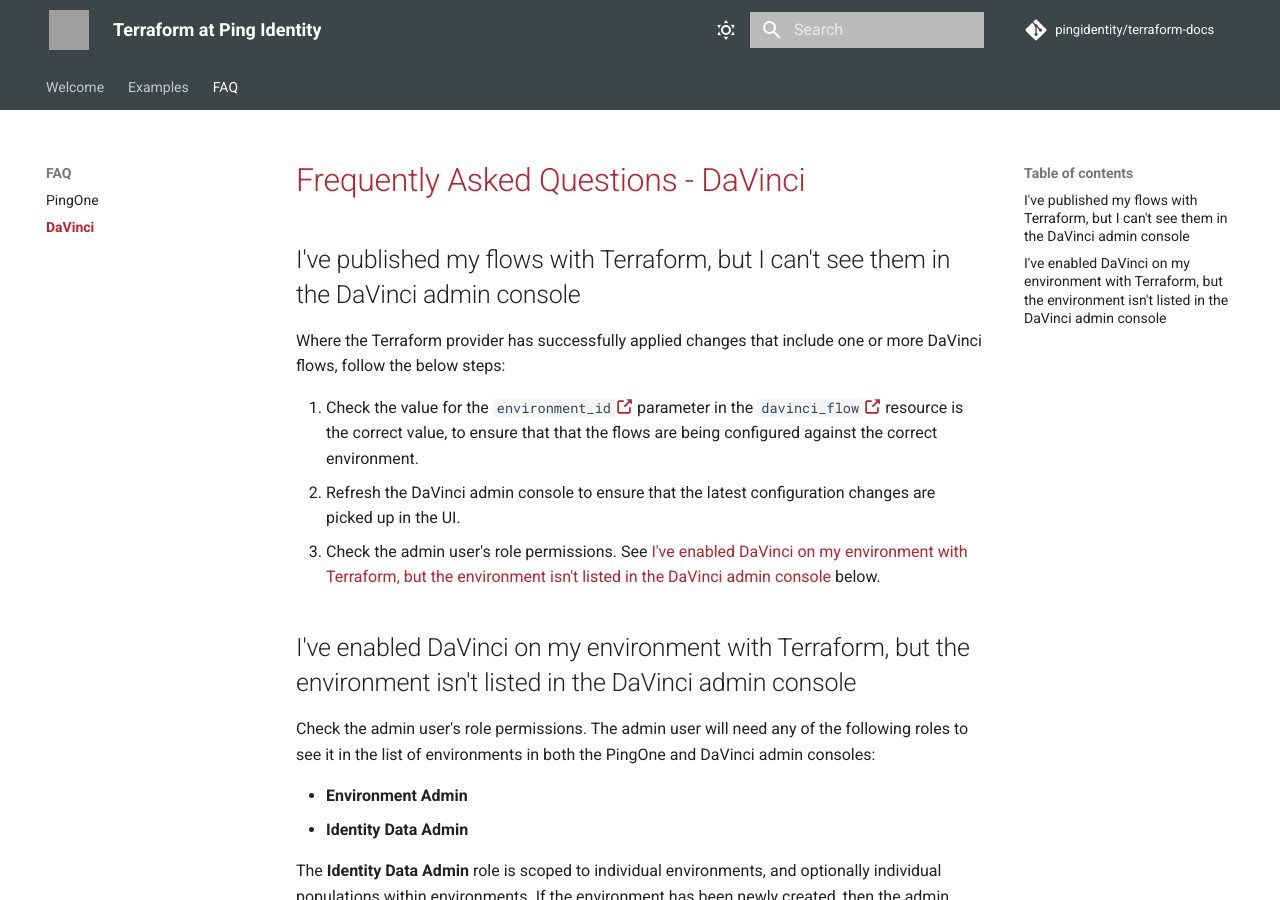
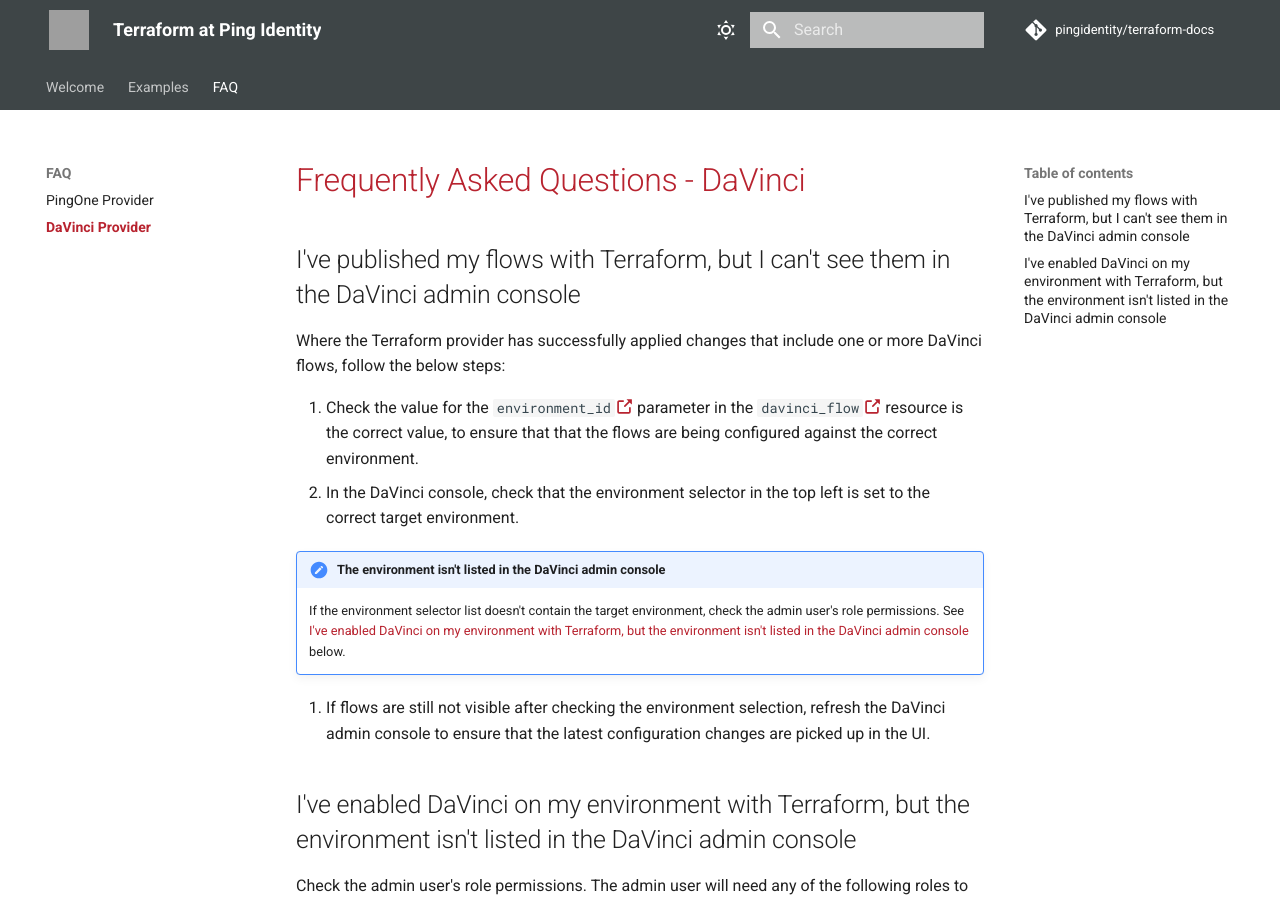
Before and after one commit to pingidentity/terraform-docs, an MkDocs documentation site: the page built from docs/faq/davinci.md, in a window 1280 px wide and 900 px high. Built offline with MkDocs 1.6.1 and Material for MkDocs 9.7.7, drawn with Linux system fonts in a browser that asks for light colours; comment, search, counter and statistics services are not loaded; grey boxes are pictures that could not be loaded.

Commit message:
minor wording updates

```diff
--- a/docs/faq/davinci.md
+++ b/docs/faq/davinci.md
@@ -5,8 +5,12 @@
 Where the Terraform provider has successfully applied changes that include one or more DaVinci flows, follow the below steps:
 
 1. Check the value for the `environment_id`<a href="https://registry.terraform.io/providers/pingidentity/davinci/latest/docs/resources/flow#environment_id" target="_blank">:octicons-link-external-16:</a> parameter in the `davinci_flow`<a href="https://registry.terraform.io/providers/pingidentity/davinci/latest/docs/resources/flow" target="_blank">:octicons-link-external-16:</a> resource is the correct value, to ensure that that the flows are being configured against the correct environment.
-2. Refresh the DaVinci admin console to ensure that the latest configuration changes are picked up in the UI.
-3. Check the admin user's role permissions.  See [I've enabled DaVinci on my environment with Terraform, but the environment isn't listed in the DaVinci admin console](#ive-enabled-davinci-on-my-environment-with-terraform-but-the-environment-isnt-listed-in-the-davinci-admin-console) below.
+2. In the DaVinci console, check that the environment selector in the top left is set to the correct target environment.
+
+!!! note "The environment isn't listed in the DaVinci admin console"
+    If the environment selector list doesn't contain the target environment, check the admin user's role permissions.  See [I've enabled DaVinci on my environment with Terraform, but the environment isn't listed in the DaVinci admin console](#ive-enabled-davinci-on-my-environment-with-terraform-but-the-environment-isnt-listed-in-the-davinci-admin-console) below.
+
+3. If flows are still not visible after checking the environment selection, refresh the DaVinci admin console to ensure that the latest configuration changes are picked up in the UI.
 
 ## I've enabled DaVinci on my environment with Terraform, but the environment isn't listed in the DaVinci admin console
 
--- a/mkdocs.yml
+++ b/mkdocs.yml
@@ -60,8 +60,8 @@ nav:
   - Welcome:
       - Home: "index.md"
       - Getting Started:
-          - PingOne: "getting-started/pingone.md"
-          - DaVinci: "getting-started/davinci.md"
+          - PingOne Provider: "getting-started/pingone.md"
+          - DaVinci Provider: "getting-started/davinci.md"
   - Examples:
       - PingOne:
          - Role Permission Assignment: "examples/pingone/role-assignment.md"
@@ -75,5 +75,5 @@ nav:
   #         - Protecting Data: "best-practices/pingone-protecting-data.md"
   #         - Customer / Workforce / Custom Environments: "best-practices/pingone-environment-management.md"
   - FAQ:
-      - PingOne: "faq/pingone.md"
-      - DaVinci: "faq/davinci.md"
+      - PingOne Provider: "faq/pingone.md"
+      - DaVinci Provider: "faq/davinci.md"
```
